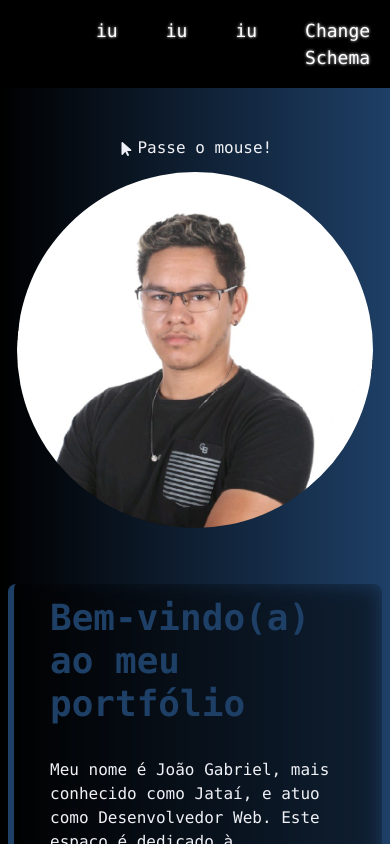
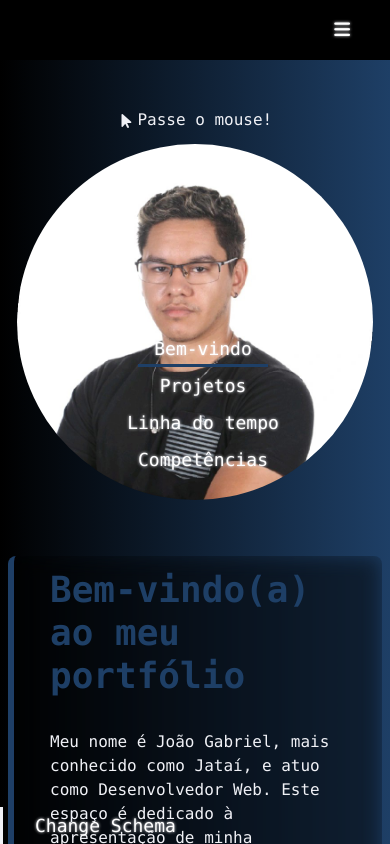
Before and after one commit to GabrielCunha6403/portfolio, an Angular app: page /home in a window 390 px wide. Shown: the top 844 px of the page. Built offline with nearby package versions, Linux system fonts and the light colour scheme.

Commit message:
updating mobile menu (in progress)

```diff
--- a/src/app/app.component.html
+++ b/src/app/app.component.html
@@ -1,2 +1 @@
-<app-menu></app-menu>
 <router-outlet></router-outlet>
--- a/src/app/app.module.ts
+++ b/src/app/app.module.ts
@@ -9,8 +9,7 @@ import { FontAwesomeModule } from '@fortawesome/angular-fontawesome'  ;
 
 @NgModule({
   declarations: [
-    AppComponent,
-    MenuComponent
+    AppComponent
   ],
   imports: [
     BrowserModule,
--- a/src/app/components/components.module.ts
+++ b/src/app/components/components.module.ts
@@ -4,18 +4,21 @@ import { FloatCardComponent } from './float-card/float-card.component';
 import { CardComponent } from './card/card.component';
 import { ModalComponent } from './modal/modal.component';
 import { TimelineComponent } from './timeline/timeline.component';
+import { MenuComponent } from './menu/menu.component';
 
 @NgModule({
   imports: [
     CommonModule,
   ],
   declarations: [
+    MenuComponent,
     FloatCardComponent,
     CardComponent,
     ModalComponent,
     TimelineComponent
   ],
   exports:[
+    MenuComponent,
     FloatCardComponent,
     CardComponent,
     ModalComponent,
--- a/src/app/components/menu/menu.component.css
+++ b/src/app/components/menu/menu.component.css
@@ -1,5 +1,6 @@
 .menu {
   position: sticky;
+  height: 60px;
   top: 0;
   z-index: 10;
   display: flex;
@@ -25,4 +26,51 @@
 }
 .menu ul li {
   margin-left: 16px;
+  position: relative;
 }
+.item-selected::after {
+  transition: .2s;
+  content: '';
+  position: absolute;
+  width: 100%;
+  height: 3px;
+  background-color: var(--colorSecondary);
+  bottom: 0;
+  left: 0;
+}
+.divider {
+  margin-right: 16px;
+  height: 100%;
+  width: 3px;
+  background-color: var(--colorPrimary);
+}
+.toggle-menu-mobile {
+  display: none;
+}
+.blur-background {
+  display: flex;
+}
+@media (max-width: 906px) {
+  .toggle-menu-mobile {
+    display: flex;
+  }
+  .menu-list {
+    display: flex;
+    flex-direction: column;
+    align-items: center;
+    justify-content: center;
+    margin: 0 !important;
+    padding: 0 !important;
+    width: 100%;
+    height: 100%;
+  }
+  .blur-background {
+    left: 0;
+    top: 0;
+    position: fixed;
+    width: 100vw;
+    height: 100vh;
+    display: flex;
+    flex-direction: column;
+  }
+}
--- a/src/app/components/menu/menu.component.html
+++ b/src/app/components/menu/menu.component.html
@@ -1,17 +1,19 @@
 <div class="menu fixed-top">
   <img src="" alt="">
-  <ul>
-    <li>
-      <button class="neon">iu</button>
-    </li>
-    <li>
-      <button class="neon">iu</button>
-    </li>
-    <li>
-      <button class="neon">iu</button>
-    </li>
-    <li>
-      <button class="neon" (click)="setColorScheme()">Change Schema</button>
-    </li>
-  </ul>
+  <div class="mobile-area">
+    <div class="blur-background">
+      <ul class="menu-list">
+        <li *ngFor="let item of menuItems" [ngClass]="item.id === menuSelected ? 'item-selected' : ''">
+          <button class="neon" (click)="setScroll(item.offsetTop)">{{ item.title }}</button>
+        </li>
+      </ul>
+      <div class="d-flex flex-row">
+        <div class="divider"></div>
+        <button class="neon" (click)="setColorScheme()">Change Schema</button>
+      </div>
+    </div>
+  </div>
+  <button class="neon toggle-menu-mobile">
+    <i class="fas fa-bars"></i>
+  </button>
 </div>
--- a/src/app/components/menu/menu.component.ts
+++ b/src/app/components/menu/menu.component.ts
@@ -1,4 +1,5 @@
-import { Component, ElementRef, HostListener, OnInit } from '@angular/core';
+import { Component, ElementRef, HostListener, Input, OnInit } from '@angular/core';
+import { MenuItem } from 'src/app/pages/home/types/types';
 
 @Component({
   selector: 'app-menu',
@@ -7,6 +8,10 @@ import { Component, ElementRef, HostListener, OnInit } from '@angular/core';
 })
 export class MenuComponent implements OnInit {
 
+  @Input() menuSelected: string = '';
+  @Input() menuItems: MenuItem[] = [];
+
+  offset: number = 70;
   themeSelected = 0;
   styles = [
     { primary: '#FF6F61', secondary: '#005F73' },
@@ -42,4 +47,11 @@ export class MenuComponent implements OnInit {
     document.documentElement.style.setProperty('--colorSecondary', this.styles[this.themeSelected].secondary);
   }
 
+  setScroll(value: number) {
+    window.scrollTo({
+      top: (value - this.offset),
+      behavior: 'smooth'
+    });
+  }
+
 }
--- a/src/app/pages/home/home.component.html
+++ b/src/app/pages/home/home.component.html
@@ -1,5 +1,6 @@
+<app-menu [menuSelected]="selectedSection" [menuItems]="menuList"></app-menu>
 <div class="home">
-  <section class="section-row row m-0">
+  <section id="welcome" class="section-row row m-0">
     <div class="col-xl-6">
       <div class="flip-card-area">
         <div class="mouse-message">
@@ -45,7 +46,7 @@
     </div>
   </section>
   <div class="body-column">
-    <section class="body-content">
+    <section id="projects" class="body-content">
       <div class="body-container">
         <h2>Projetos</h2>
         <span class="line-divider"></span>
@@ -54,7 +55,7 @@
         </div>
       </div>
     </section>
-    <section class="body-content">
+    <section id="timeline" class="body-content">
       <div class="body-container">
         <h2>Linha do tempo</h2>
         <span class="line-divider"></span>
@@ -64,7 +65,7 @@
         <app-timeline [data]="timeline"></app-timeline>
       </div>
     </section>
-    <section class="body-content">
+    <section id="skills" class="body-content">
       <div class="body-container">
         <h2>Competências</h2>
         <span class="line-divider"></span>
--- a/src/app/pages/home/home.component.ts
+++ b/src/app/pages/home/home.component.ts
@@ -1,6 +1,7 @@
 import { Component, ElementRef, HostListener, OnInit, ViewChild } from '@angular/core';
 import { Project, ProjectDetail, Skill, SkillTools, TimeLineRow } from 'src/app/models/project';
 import * as data from '../../../assets/data/data.json';
+import { MenuItem } from './types/types';
 
 @Component({
   selector: 'app-home',
@@ -11,29 +12,39 @@ export class HomeComponent implements OnInit {
 
   @ViewChild('perfilImage', {static: false}) private perfilImage: ElementRef<HTMLDivElement>;
   isPerfilImageScrolledIntoView: boolean;
+  selectedSection: string = '';
+  offsetTop: number = 100;
+  windowY: number;
   projects: ProjectDetail[] = [];
   timeline: TimeLineRow[] = [];
   skills: SkillTools;
   isModalVisible: boolean = false;
   projectView: ProjectDetail = null;
+  menuList: MenuItem[] = [
+    {title: 'Bem-vindo', id: 'welcome', offsetTop: null},
+    {title: 'Projetos', id: 'projects', offsetTop: null},
+    {title: 'Linha do tempo', id: 'timeline', offsetTop: null},
+    {title: 'Competências', id: 'skills', offsetTop: null}
+  ]
 
   constructor() {
+  }
+
+  ngOnInit(): void {
     this.projects = data.projects as ProjectDetail[];
     this.skills = data.skills as SkillTools;
     this.timeline = data.timeline as TimeLineRow[];
+    setTimeout(() => this.setMenuListOffsets(), 100);
   }
 
-  ngOnInit(): void {
-  }
-
-  @HostListener('window:scroll', ['$event'])
-  isScrolledIntoView(){
-    if (this.perfilImage){
-      const rect = this.perfilImage.nativeElement.getBoundingClientRect();
-      const topShown = rect.top >= 0;
-      const bottomShown = rect.bottom <= window.innerHeight;
-      this.isPerfilImageScrolledIntoView = topShown && bottomShown;
+  @HostListener("document:scroll")
+  checkScroll() {
+    for (let i = 0; i < this.menuList.length; i++) {
+      if(this.menuList[i].offsetTop <= window.scrollY + this.offsetTop) {
+        this.selectedSection = this.menuList[i].id;
+      }
     }
+    this.windowY = window.scrollY;
   }
 
   openModal(index: number) {
@@ -45,4 +56,16 @@ export class HomeComponent implements OnInit {
     this.isModalVisible = ev.target;
   }
 
+  setMenuListOffsets() {
+    this.menuList.forEach(item => {
+      let elemento = document.getElementById(item.id);
+      let bodyElement = document.querySelector('body');
+      const rect = elemento.getBoundingClientRect();
+      const rectBody = bodyElement.getBoundingClientRect();
+      const scrollTop = window.scrollY || document.documentElement.scrollTop;
+      item.offsetTop = rectBody.top + rect.top;
+    })
+    console.log(this.menuList);
+  }
+
 }
--- /dev/null
+++ b/src/app/pages/home/types/types.ts
@@ -0,0 +1,5 @@
+export class MenuItem {
+  title: string;
+  id: string;
+  offsetTop: number;
+}
```
